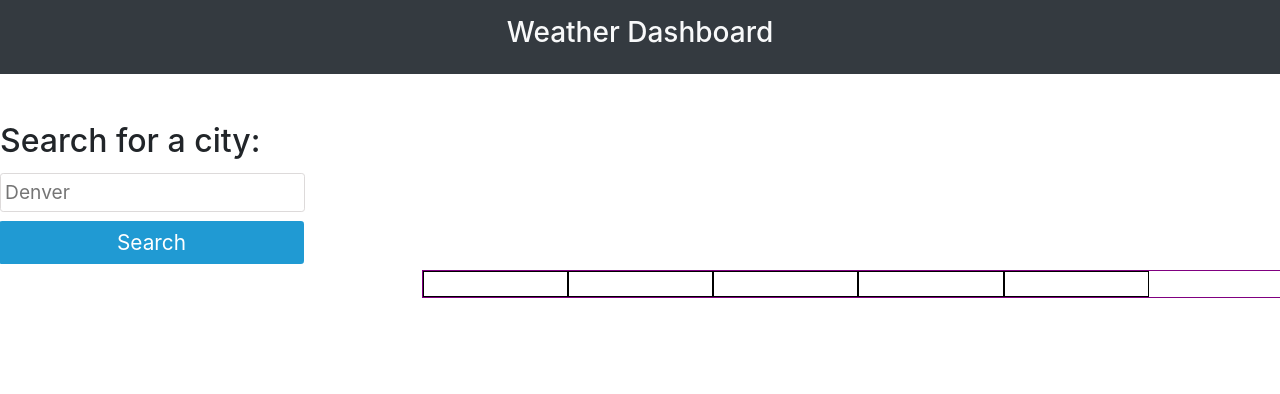
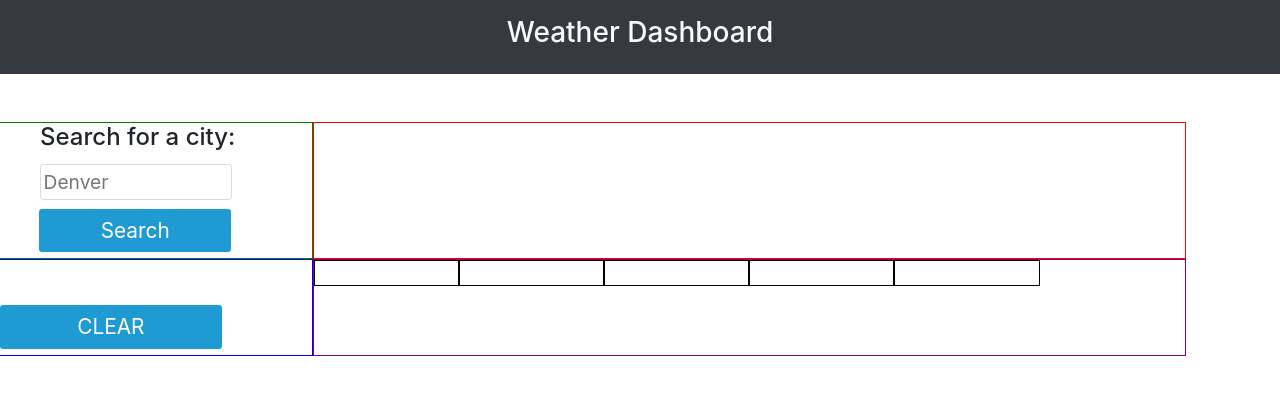
Before and after one commit to cdfoye/Weather-Dashboard, a plain HTML site: page index.html in a window 1280 px wide. Drawn offline with nearby package versions, Linux system fonts and the light colour scheme.

Commit message:
clear button added

```diff
--- a/assets/script.js
+++ b/assets/script.js
@@ -6,6 +6,7 @@ var tempEl = document.querySelector('#temperature');
 var windEl = document.querySelector('#wind');
 var humidEl = document.querySelector('#humidity');
 var uvIndexEl = document.querySelector('#UVI');
+var clearButton = document.querySelector('#clear-btn');
 
 var savedCity;
 
@@ -304,5 +305,12 @@ var getPastCities = function(event) {
 
 // displaySaved();
 
+var clear = function() {
+    localStorage.removeItem("savedCity");
+    displaySaved();
+    renderCities();
+}
+
 userFormEl.addEventListener('submit', formSubmitHandler);
 savedCitiesEl.addEventListener("click", getPastCities);
+clearButton.addEventListener("click", clear);
--- a/assets/style.css
+++ b/assets/style.css
@@ -45,8 +45,9 @@
     background-color: red;
 }
 
-/* .city-search {
+.city-search {
     border: 1px solid green;
+    padding-left: 54px;
 }
 
 .city-today {
@@ -55,7 +56,8 @@
 
 .cities-saved {
     border: 1px solid blue;
-} */
+    padding-top: 30px;
+}
 
 .forecasts {
     border: 1px solid purple;
--- a/index.html
+++ b/index.html
@@ -20,8 +20,8 @@
 
     <main class="flex-row justify-space-between">
         <div class="row">
-            <div class="col-12 col-md-4 city-search">
-                <h2>Search for a city:</h2>
+            <div class="col-12 col-md-3 city-search">
+                <h4>Search for a city:</h4>
                 <form id="user-form" class="form-inline">
                     <input id="getCity" type="text" placeholder="Denver" class="form-input">
                     <button type="submit" class="btn">Search</button>
@@ -40,8 +40,9 @@
         </div>
 
         <div class="row">
-            <div class="col-12 col-md-4 cities-saved">
+            <div class="col-12 col-md-3 cities-saved">
                 <ul id="saved-cities"></ul>
+                <button id="clear-btn" class="btn">CLEAR</button>
             </div>
 
             <div class="col-12 col-md-8 forecasts">
```
